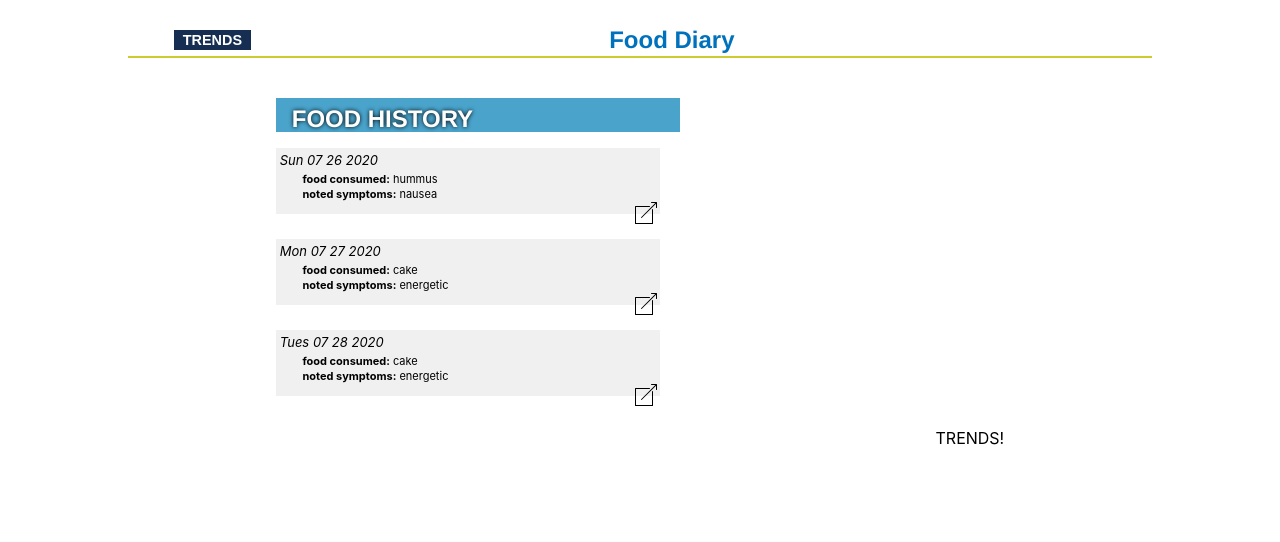
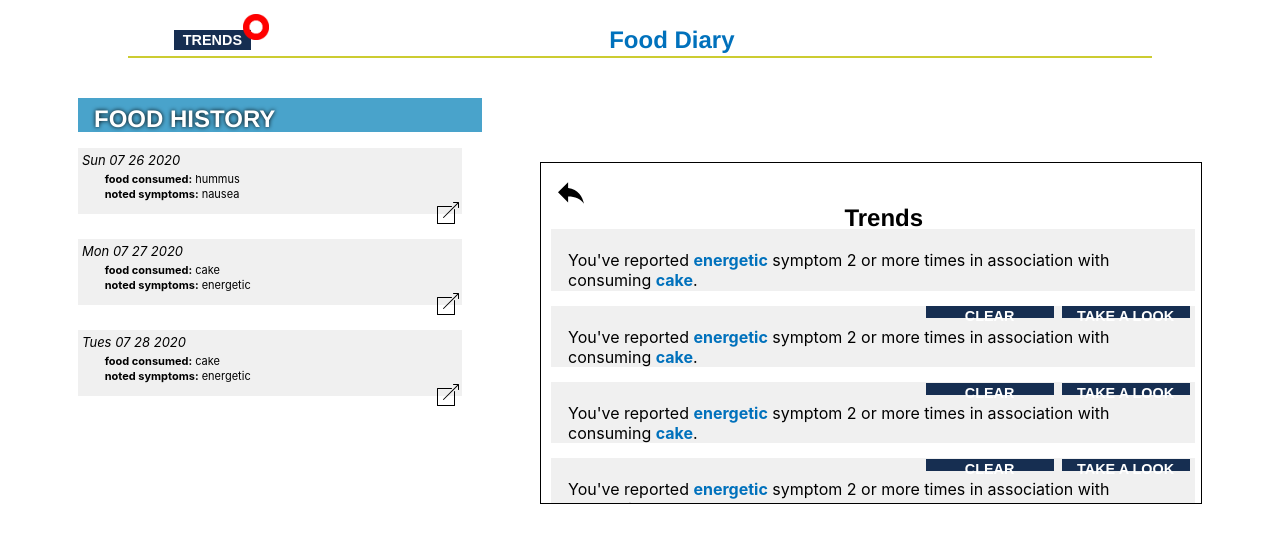
Before and after one commit to st0nebreaker/food-diary, a React (Create React App) app: page /trends in a window 1280 px wide. Shown: the top 542 px of the page. Built offline with nearby package versions, Linux system fonts and the light colour scheme; no server answers.

Commit message:
trends component display evaluated data

```diff
--- a/src/App/App.js
+++ b/src/App/App.js
@@ -1,6 +1,6 @@
 import React, { Component } from 'react';
 import './App.scss';
-import { Route, Link } from  'react-router-dom';
+import { Route } from  'react-router-dom';
 import Header from '../Header/Header';
 import LogHistory from '../LogHistory/LogHistory';
 import EntryForm from '../EntryForm/EntryForm';
@@ -48,7 +48,7 @@ class App extends Component {
 						comment.food.forEach(f => {
 							const matched = matchingComments.filter(originalMatch => {
 								const values = originalMatch.food.map(food => (Object.values(food)));
-								if (values[0].includes(f.food_name)) return originalMatch;
+								if (values[0].includes(f.food_name)) return originalMatch
 							});
 							if (matched.length >= 2) {
 								const trendMatched = matched;
@@ -105,7 +105,7 @@ class App extends Component {
 	render () {
 		return (
 			<div className='App'>
-				<Header />
+				<Header trends={this.state.trends} />
 				<section className='layout-body'>
 					<LogHistory loggedEntries={this.state.loggedEntries} />
 					<Route
@@ -134,7 +134,7 @@ class App extends Component {
 					<Route
 						path='/trends'
 						render={() => (
-							<Trends />
+							<Trends trends={this.state.trends} />
 						)}
 					/>
 					<Route
--- a/src/App/App.scss
+++ b/src/App/App.scss
@@ -54,3 +54,9 @@ h3 {
 	color: #0071bc;
 	font-family: "Source Sans Pro", Helvetica;
 }
+
+a {
+	text-decoration: none;
+	color: #0071bc;
+	font-weight: bolder;
+}
--- a/src/EntryForm/EntryForm.js
+++ b/src/EntryForm/EntryForm.js
@@ -2,7 +2,6 @@ import React, { Component } from "react";
 import ResultList from '../ResultList/ResultList';
 import { fetchSearch } from '../apiCalls';
 import DatePicker from "react-datepicker";
-import { Link } from "react-router-dom";
 import _ from 'lodash';
 import "./EntryForm.scss";
 import "react-datepicker/dist/react-datepicker.css";
--- a/src/FoodInfo/FoodInfo.js
+++ b/src/FoodInfo/FoodInfo.js
@@ -1,5 +1,4 @@
 import React from "react";
-import { Link } from "react-router-dom";
 import "./FoodInfo.scss";
 
 const FoodInfo = ({ food, handleAdd, closeFoodCard }) => {
--- a/src/Header/Header.js
+++ b/src/Header/Header.js
@@ -2,11 +2,21 @@ import React from "react";
 import { Link } from "react-router-dom";
 import "./Header.scss";
 
-const Header = () => {
+const Header = ({ trends }) => {
 	return (
 		<section className='header'>
-			<Link to='/trends'><button className='trend-btn'>TRENDS</button></Link>
-			<h2 className='title'>Food Diary</h2>
+			{trends.length > 0 &&
+				<Link to='/trends'>
+					<section className='trend-btn-wrapper'>
+						<button className='trend-btn'>TRENDS</button>
+						<img src={require("../assets/red-circle.png")} alt="Notification" className="notification" />
+					</section>
+				</Link>
+			}
+			{trends.length === 0 &&
+				<Link to='/trends'><button className='trend-btn'>TRENDS</button></Link>
+			}
+			<h2 className='title'><Link to={`/`}>Food Diary</Link></h2>
 		</section>
 	)
 }
--- a/src/Header/Header.scss
+++ b/src/Header/Header.scss
@@ -21,4 +21,14 @@
 
 .title {
 	margin-left: 35%;
+	text-decoration: none!important;
+	font-weight: 900!important;
+	color: #0071bc!important;
 }
+
+.notification {
+	width: 2vw;
+	position: absolute;
+	right: 79%;
+	top: 1.8%;
+}
--- a/src/LogDetails/LogDetails.scss
+++ b/src/LogDetails/LogDetails.scss
@@ -1,8 +1,13 @@
 .log-details {
-	align-self: flex-start;
 	display: flex;
 	flex-direction: column;
 	align-items: start;
+	align-self: flex-start;
+	margin-top: 5%;
+	border: 1px solid black;
+	width: 50vw;
+	height: 40vh;
+	padding: 10px;
 }
 
 .log-details-header {
@@ -13,6 +18,11 @@
 
 .log-details-date {
 	margin-right: 40%;
+	border: none;
+	margin-bottom: 0;
+	color: black;
+	font-size: 1.5rem;
+	font-weight: bold;
 }
 
 .back {
--- a/src/LogHistory/LogHistory.js
+++ b/src/LogHistory/LogHistory.js
@@ -1,5 +1,4 @@
 import React from "react";
-import { Link } from "react-router-dom";
 import FoodLog from '../FoodLog/FoodLog';
 import "./LogHistory.scss";
 
--- a/src/ResultList/ResultList.js
+++ b/src/ResultList/ResultList.js
@@ -1,5 +1,4 @@
 import React from 'react';
-import { Link } from "react-router-dom";
 import "./ResultList.scss";
 
 const ResultList = (props) => {
--- a/src/Trends/Trends.js
+++ b/src/Trends/Trends.js
@@ -2,11 +2,25 @@ import React from "react";
 import { Link } from "react-router-dom";
 import "./Trends.scss";
 
-const Trends = () => {
+const Trends = ({ trends }) => {
 	return (
-		<>
-			<section>TRENDS!</section>
-		</>
+		<section className='trends-wrapper'>
+			<span className='trend-title'>
+				<Link to={`/`}><img src={require("../assets/back-arrow.svg")} alt="Back icon" className="back" /></Link>
+				<h3 className='trends'>Trends</h3>
+			</span>
+			{trends.map((trend, i) => {
+				return (
+					<section className='trend-card' key={i}>
+						<p className='trend-detail'>You've reported <span className='trend-bold'>{trend.comment}</span> symptom 2 or more times in association with consuming <span className='trend-bold'>{trend.reoccuringFood.food_name}</span>.</p>
+						<section className='trend-btns'>
+							<button className='t-btn'>CLEAR</button>
+							<button className='t-btn'>TAKE A LOOK</button>
+						</section>
+					</section>
+				)
+			})}
+		</section>
 	)
 }
 
--- a/src/Trends/Trends.scss
+++ b/src/Trends/Trends.scss
@@ -0,0 +1,51 @@
+.trends-wrapper {
+	align-self: flex-start;
+	margin-top: 5%;
+	border: 1px solid black;
+	width: 50vw;
+	height: 40vh;
+	padding: 10px;
+	overflow: scroll;
+}
+
+.trend-title {
+	display: flex;
+	padding: 7px;
+}
+
+.trends {
+	border: none;
+	margin-bottom: 0;
+	color: black;
+	font-size: 1.5rem;
+}
+
+.trend-card {
+	width: 99%;
+	height: 16%;
+	background-color: #f0f0f0;
+	padding: 5px;
+	margin-bottom: 15px;
+}
+
+.trend-detail {
+	text-align: start;
+	margin-left: 12px;
+}
+
+.trend-btns {
+	display: flex;
+	width: 100%;
+	justify-content: flex-end;
+}
+
+.t-btn {
+	width: 10vw;
+	height: 1.5vh;
+	margin-left: 8px;
+}
+
+.trend-bold {
+	font-weight: bold;
+	color: #0071bc;
+}
```
Also changed, not shown: src/assets/red-circle.png (added).
